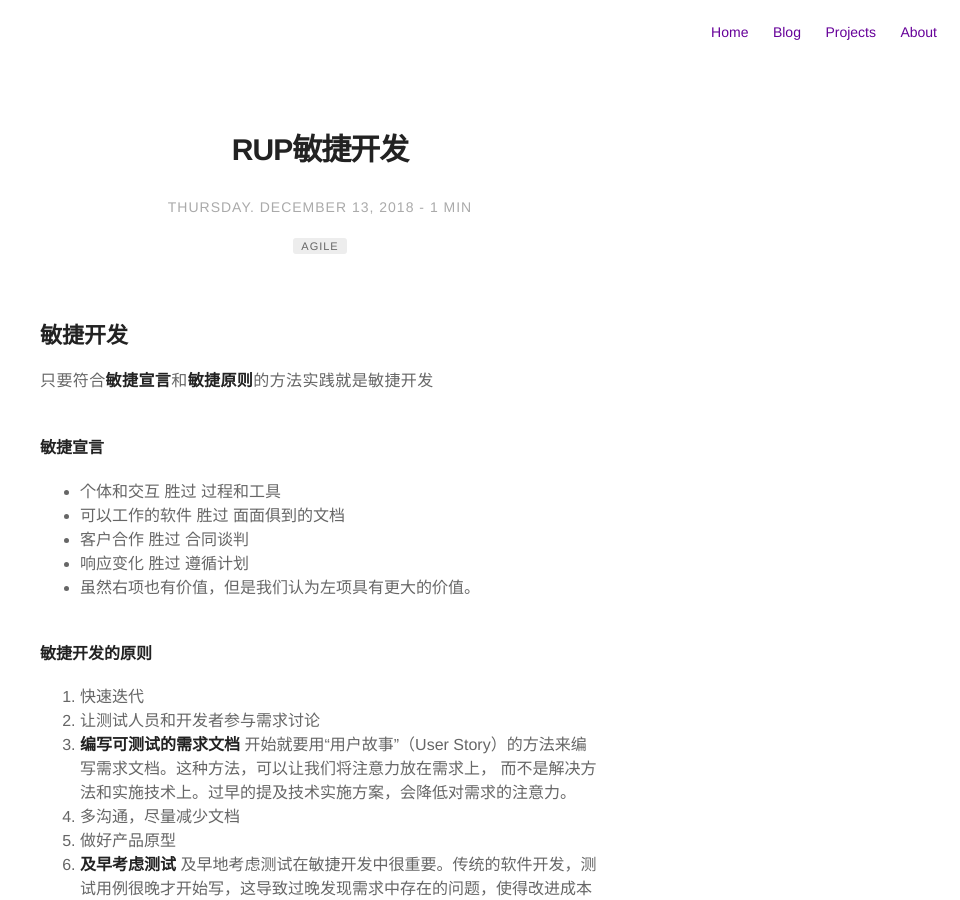
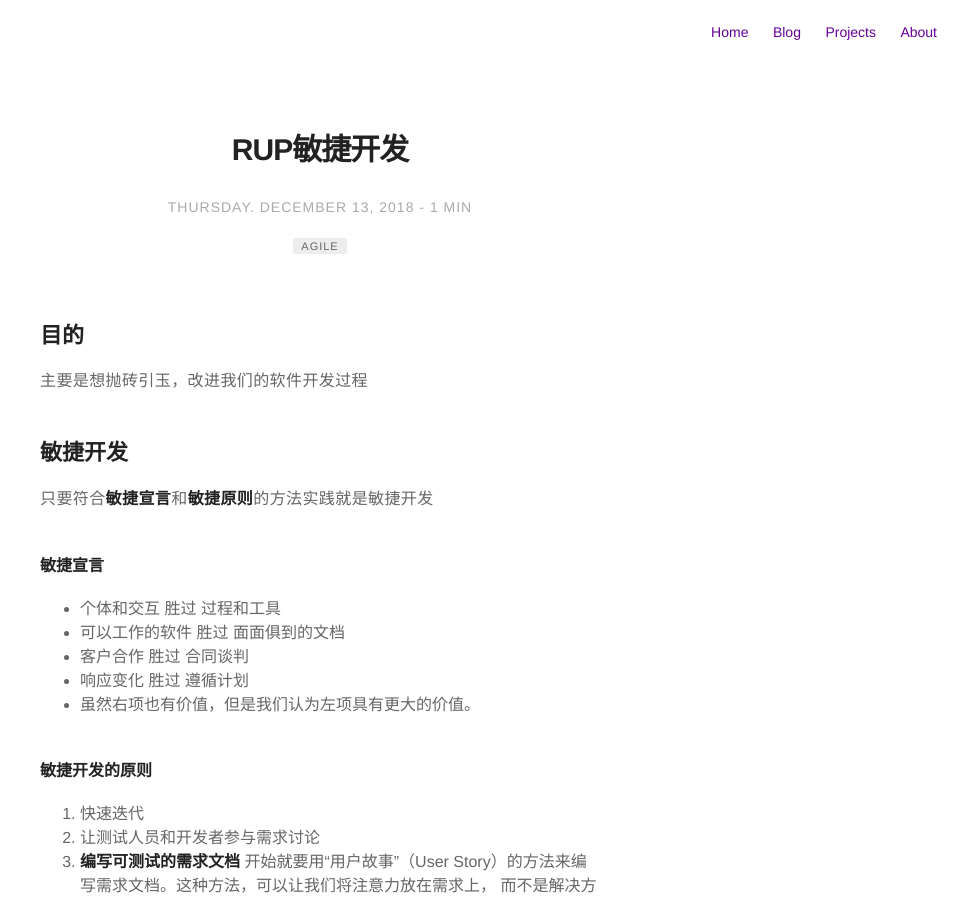
Before and after one commit to dawsonlee1790/dawsonlee1790.github.io, a Jekyll site: the page built from _posts/2018-12-13-RUP敏捷开发.md, in a window 1280 px wide and 900 px high. Shown: the whole window, without its empty margins (320-1280 px from the left). Built offline with Jekyll 4.4.1, drawn with Linux system fonts in a browser that asks for light colours; comment, search, counter and statistics services are not loaded.

Commit message:
修改文章

```diff
--- a/_posts/2018-12-13-RUP敏捷开发.md
+++ b/_posts/2018-12-13-RUP敏捷开发.md
@@ -17,6 +17,10 @@
 
   [1]: /assets/posts/2018-12-13-RUP敏捷开发/RUP.jpg
   [2]: /assets/posts/2018-12-13-RUP敏捷开发/RUP流程图.png
+
+## 目的
+
+主要是想抛砖引玉，改进我们的软件开发过程
 
 ## 敏捷开发
 
```
